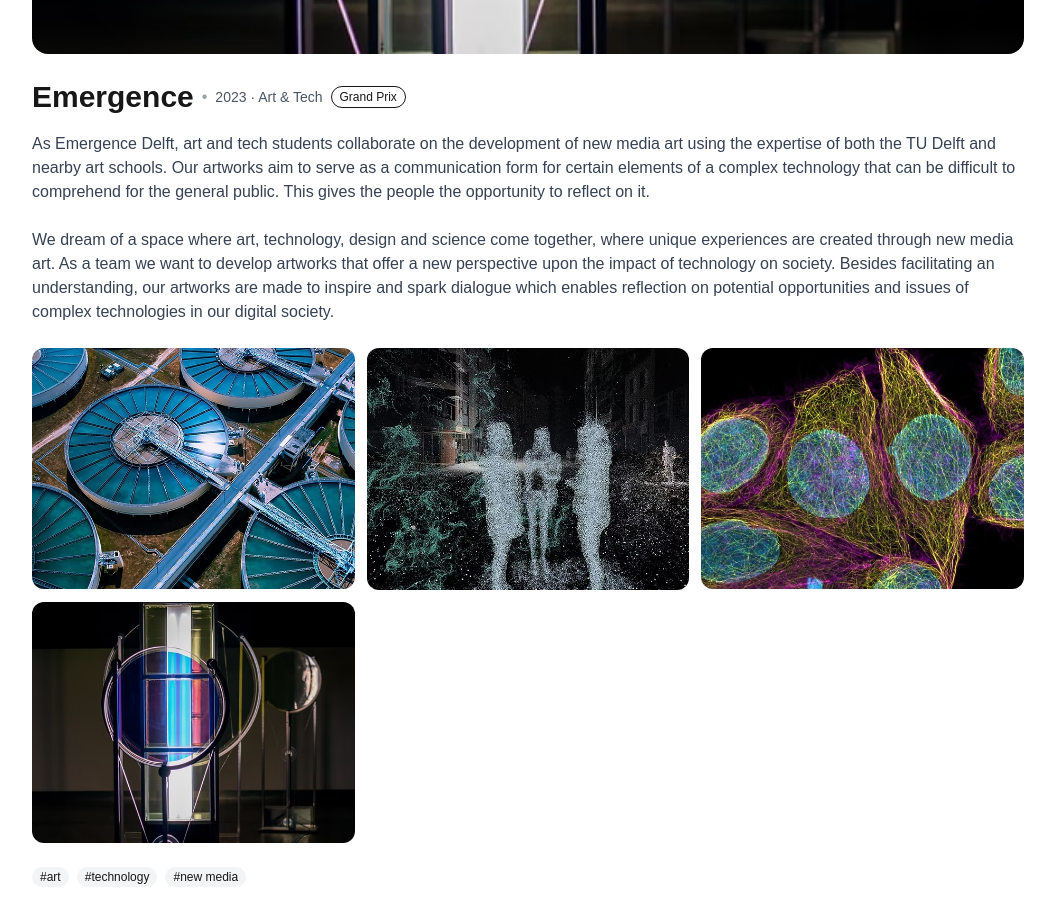
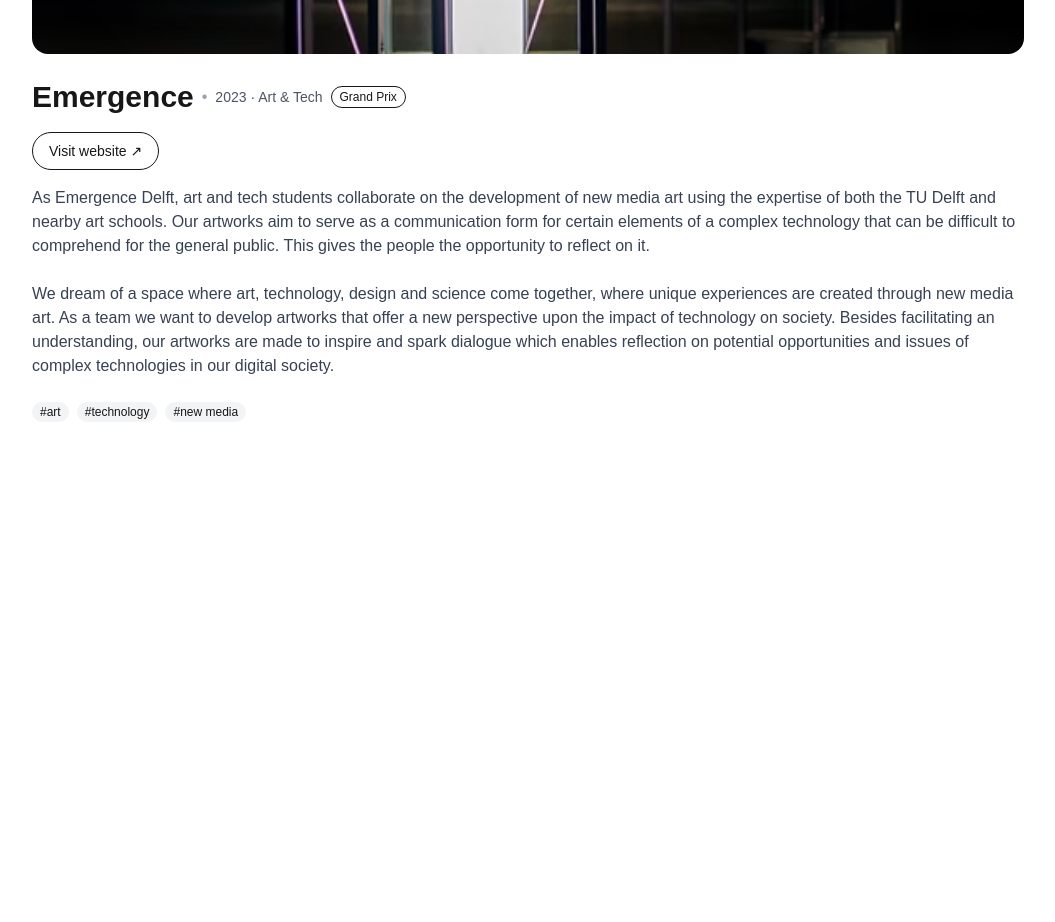
Before and after one commit to Maarten3013/dreamlab, a Next.js app: page /projects/emergence in a window 1280 px wide. Shown: the part 580-1502 px from the top of the page, without its empty margins (112-1167 px from the left). After the commit the page ends 1042 px from the top, so only its background shows below. Built offline with nearby package versions, Linux system fonts and the light colour scheme.

Commit message:
added PDF link and website links to project entries in projects.json

```diff
--- a/app/projects/[id]/page.tsx
+++ b/app/projects/[id]/page.tsx
@@ -3,32 +3,14 @@
 import Badge from "@/components/Badge";
 import Gallery from "@/components/Gallery"; // 👈 add this
 import { notFound } from "next/navigation";
+// …imports unchanged
+import Link from "next/link";
 
-export async function generateStaticParams() {
-  return (data as Project[]).map((p) => ({ id: p.id }));
-}
-
-export async function generateMetadata({
-  params,
-}: {
-  params: Promise<{ id: string }>;
-}) {
-  const { id } = await params;
-  const p = (data as Project[]).find((x) => x.id === id);
-  if (!p) return {};
-  return { title: `${p.title} – Project Explorer`, openGraph: { images: [{ url: p.cover }] } };
-}
-
-export default async function ProjectPage({
-  params,
-}: {
-  params: Promise<{ id: string }>;
-}) {
+export default async function ProjectPage({ params }: { params: Promise<{ id: string }> }) {
   const { id } = await params;
   const p = (data as Project[]).find((x) => x.id === id);
   if (!p) notFound();
 
-  // normalize to an array of strings/objects
   const gallery = Array.isArray(p.images) ? p.images : [];
 
   return (
@@ -47,11 +29,38 @@
         {p.award && p.award !== "None" && <Badge label={p.award} />}
       </div>
 
-      {p.subtitle && <p className="mt-1 text-gray-600">{p.subtitle}</p>}
-      <p className="mt-4 text-gray-700 whitespace-pre-line">{p.description}</p>
+      {/* 👇 Action buttons */}
+      {(p.website || p.pdf) && (
+        <div className="mt-4 flex flex-wrap gap-3">
+          {p.website && (
+            <a
+              href={p.website}
+              target="_blank"
+              rel="noopener noreferrer"
+              className="inline-flex items-center gap-2 rounded-full border px-4 py-2 text-sm font-medium hover:bg-gray-50"
+            >
+              Visit website ↗
+            </a>
+          )}
+          {p.pdf && (
+            <a
+              href={p.pdf}           // e.g. "/docs/emergence_catalogue.pdf"
+              download                // browser may ignore for cross-origin URLs
+              target="_blank"
+              rel="noopener noreferrer"
+              className="inline-flex items-center gap-2 rounded-full border px-4 py-2 text-sm font-medium hover:bg-gray-50"
+            >
+              Download PDF
+            </a>
+          )}
+        </div>
+      )}
 
-      {/* 👇 gallery thumbnails + lightbox */}
-      <Gallery images={gallery} title={p.title} />
+      {p.subtitle && <p className="mt-4 text-gray-600">{p.subtitle}</p>}
+      <p className="mt-4 whitespace-pre-line text-gray-700">{p.description}</p>
+
+      {/* (Optional) gallery if you added it earlier */}
+      {/* <Gallery images={gallery} title={p.title} /> */}
 
       <div className="mt-6 flex flex-wrap gap-2">
         {p.tags.map((t) => (
--- a/data/projects.json
+++ b/data/projects.json
@@ -14,7 +14,8 @@
       "/images/emergence_2.avif",
       "/images/emergence_3.avif",
       "/images/emergence_4.avif"
-    ]
+    ],
+    "website": "https://emergencedelft.nl"
   },
   {
     "id": "space-oasis",
@@ -25,7 +26,9 @@
     "tags": ["habitat", "modular"],
     "cover": "/images/spaceoasis.avif",
     "description": "Space Oasis Delft III is on their design of a Martian base capable of keeping up to  4 astronauts mentally and physically well! The team is spending this year designing a self-sustainable Martian base with a strong emphasis on psychological well-being. This year, the central module of the Martian habitat will build to give the world a perspective on how a Martian base should look. Curious to see the who is behind this project? Visit the team page to see the TU Delft students who are working on this year's Space Oasis!",
-    "images": ["/images/spaceoasis_2.avif", "/images/spaceoasis_3.avif"]
+    "images": ["/images/spaceoasis_2.avif", "/images/spaceoasis_3.avif"],
+    "website": "https://spaceoasisdelft.nl",
+    "pdf": "/docs/visual_book_sod2.pdf"
   },
   {
     "id": "hydromotion",
@@ -36,7 +39,8 @@
     "tags": ["maritime", "hydrogen"],
     "cover": "/images/hydromotion.jpg",
     "description": "For 15 years our boats have successfully sailed on the power of the sun. This means 15 years of sustainable innovation and inspiring the maritime sector. In 2020, the team took the next big step towards a sustainable maritime industry by exploring uncharted waters and starting a new project; the Hydro Motion project. In 2021, the team built the world’s first flying hydrogen boat! In 2023, the team even became World Champions of the Monaco Energy Boat Challenge in the Open Sea Class. Last year, the team became the first ever foiling hydrogen-powered boat that crosses the North Sea from the Netherlands to the United Kingdom. This year, we will be the first foiling boat powered by liquid hydrogen to participate in the Monaco Energy Boat Challenge. We, together with our whole team, are very excited about the project! If you feel the same, follow us on our social media channels to keep up with our progress during the year @hydromotionteam ",
-    "images": []
+    "images": [],
+    "website": "https://hydromotionteam.nl/"
   },
   {
     "id": "hyperloop",
@@ -47,6 +51,7 @@
     "tags": ["mechanical", "transportation", "sustainability"],
     "cover": "/images/hyperloop.png",
     "description": "Transportation has not seen a revolution in over a hundred years. It's time for something new! In 2013, the solution was introduced: a high-speed transportation system (a Hyperloop system) using near-vacuum tubes in which pressurized vehicles travel. Due to low air resistance in the tubes, the vehicles can travel at speeds of over 1000 km/h while being more energy efficient, environmentally friendly, and convenient than airplanes. These vehicles are called 'pods'. Rolling resistance elimination: Hyperloop pods float above the track using magnetic levitation, this significantly reduces rolling resistance compared to traditional wheels. ‍‍Forward movement: The pods are propelled forward using linear electric motors. Air drag elimination: The pods travel in a near-vacuum tube, which minimizes air resistance, allowing for high-speed travel with less energy. If you wish to know more about the Hyperloop concept you can have a look at all ofand do not hesitate to contact us!",
-    "images": []
+    "images": [],
+    "website": "https://www.delfthyperloop.nl/"
   }
 ]
--- a/lib/types.ts
+++ b/lib/types.ts
@@ -6,10 +6,12 @@
   title: string;
   subtitle?: string;
   year: number;
-  category: string; // allow any string
-  award: string;    // allow any string
+  category: string;
+  award: string;
   tags: string[];
-  cover: string;    // e.g. "/data/images/emergence_4.avif"
+  cover: string;
   description: string;
-  images?: string[] | { url: string; alt?: string }[]; // support simple arrays
+  images?: string[] | { url: string; alt?: string }[];
+  website?: string; // 👈 NEW (external URL)
+  pdf?: string;     // 👈 NEW (public file path, e.g. "/docs/emergence.pdf")
 };
```
Also changed, not shown: 1 other file (tests, documents, lock files or other folders).
